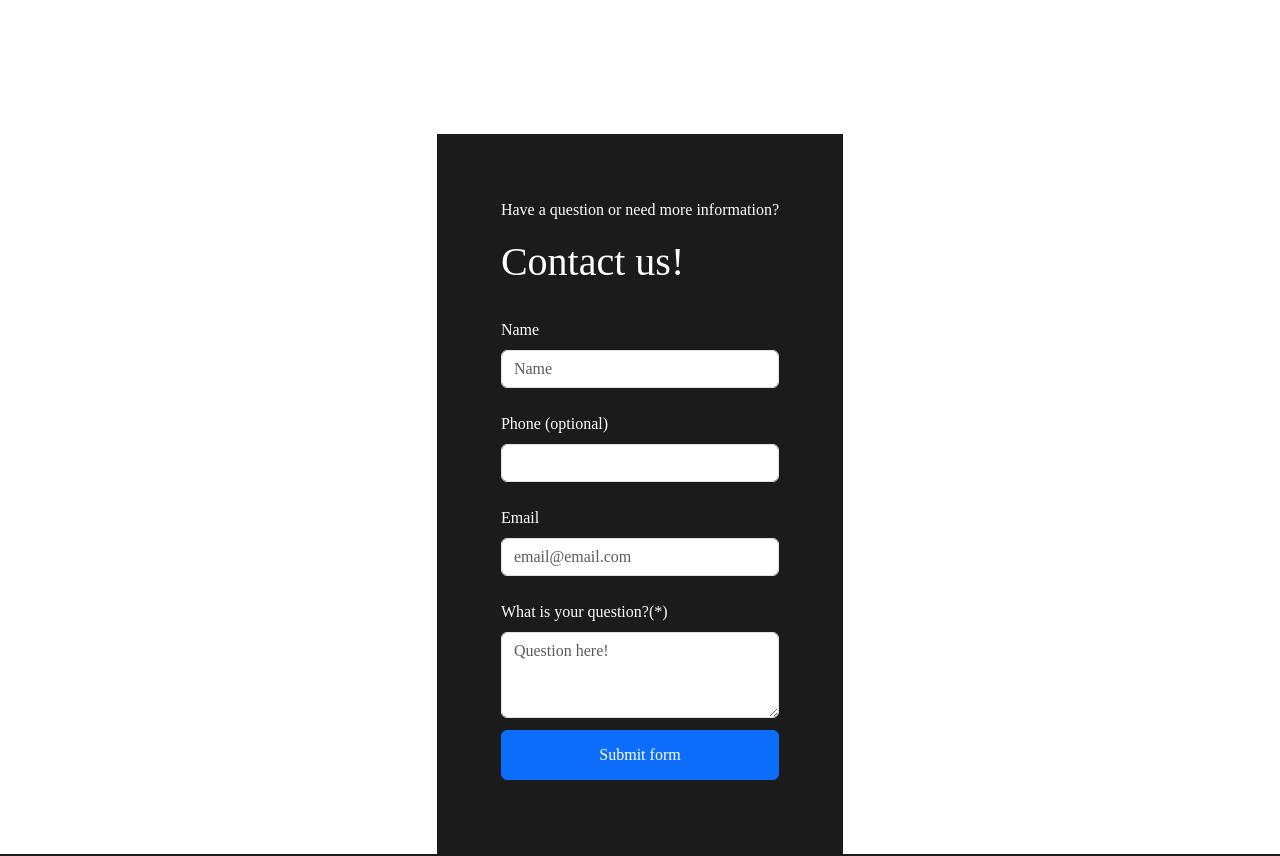
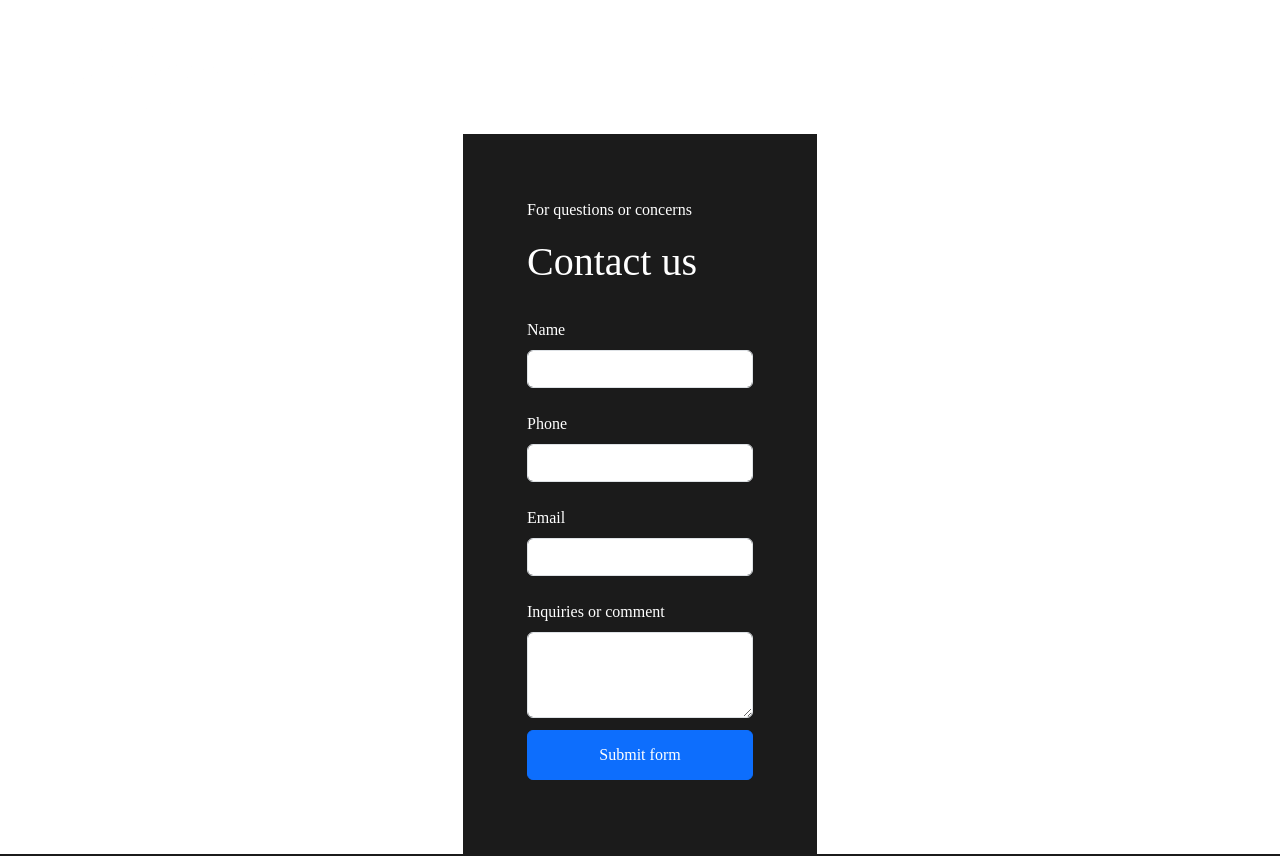
Before and after one commit to cyrusjc/shoestringv2, a React (Vite) app: page /contact in a window 1280 px wide. Shown: the top 856 px of the page. Built offline with nearby package versions, Linux system fonts and the light colour scheme; the HTML template or start-up script is replaced by a standard one; a web font is replaced by a local one.

Commit message:
form field change

```diff
--- a/src/pages/Contact/Contact.jsx
+++ b/src/pages/Contact/Contact.jsx
@@ -62,10 +62,10 @@ const Contact = () => {
           <div className="container_contact_forms">
             <div className="container_contact_forms_header">
               <div className="container_contact_text">
-                <p>Have a question or need more information?</p>
+                <p>For questions or concerns</p>
               </div>
               <div className="container_contact_forms_heading">
-                <h1> Contact us!</h1>
+                <h1> Contact us</h1>
               </div>
             </div>
 
@@ -86,7 +86,6 @@ const Contact = () => {
                   <Form.Control
                     required
                     type="text"
-                    placeholder="Name"
                     onChange={(e) =>
                       setFormData({ ...formData, name: e.target.value })
                     }
@@ -98,7 +97,7 @@ const Contact = () => {
                   controlId="validationCustom02"
                   className="container_contact_forms_field"
                 >
-                  <Form.Label>Phone (optional)</Form.Label>
+                  <Form.Label>Phone</Form.Label>
                   <Form.Control
                     type="text"
                     placeholder=""
@@ -117,7 +116,6 @@ const Contact = () => {
                   <Form.Label>Email</Form.Label>
                   <Form.Control
                     type="email"
-                    placeholder="email@email.com"
                     onChange={(e) =>
                       setFormData({ ...formData, email: e.target.value })
                     }
@@ -133,12 +131,11 @@ const Contact = () => {
                   controlId="validationCustom04"
                   className="container_contact_forms_field"
                 >
-                  <Form.Label>What is your question?(*)</Form.Label>
+                  <Form.Label>Inquiries or comment</Form.Label>
                   <Form.Control
                     as="textarea"
                     type="text"
                     rows={3}
-                    placeholder="Question here!"
                     onChange={(e) =>
                       setFormData({ ...formData, message: e.target.value })
                     }
```
